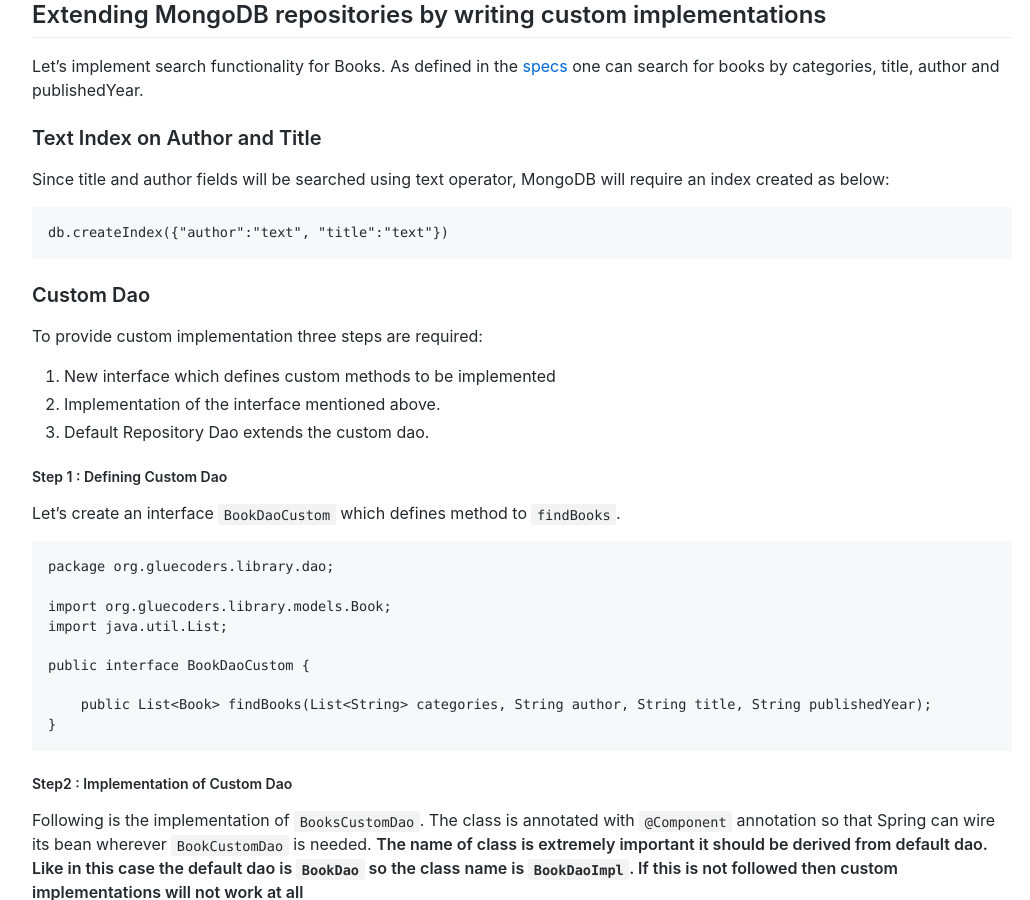
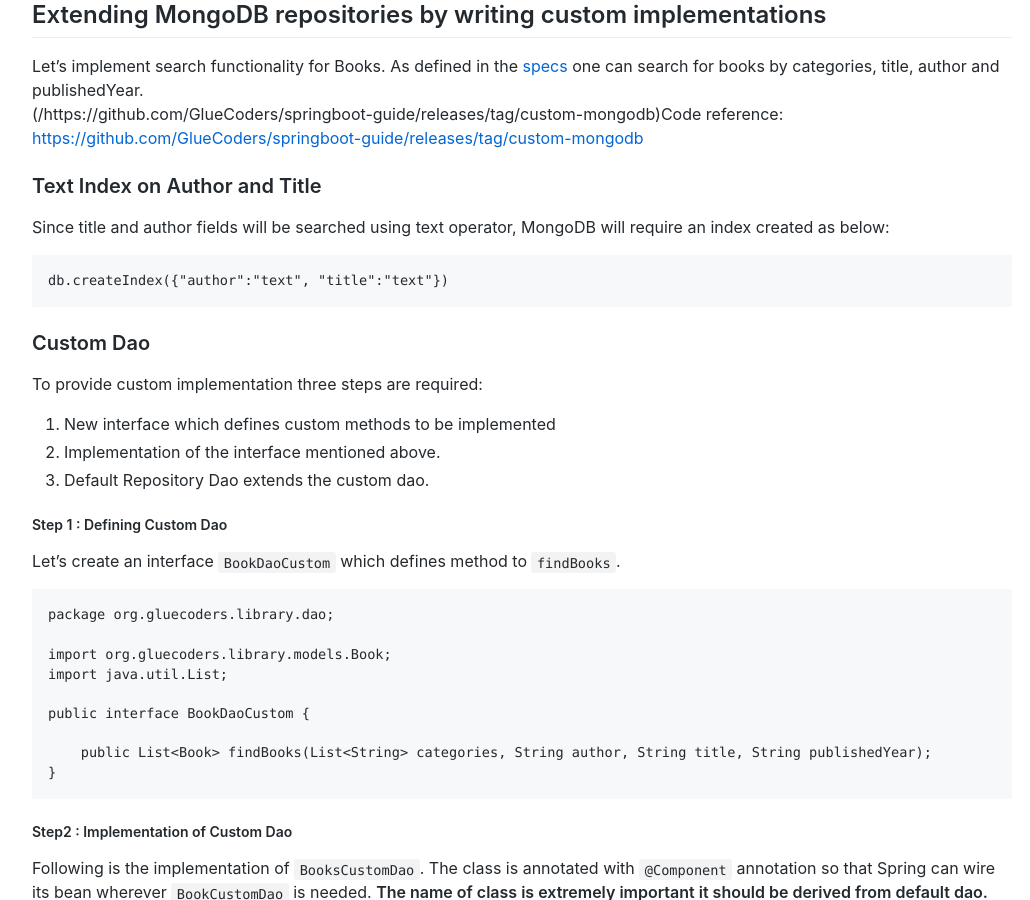
Before and after one commit to GlueCoders/springboot-guide-docs, a Jekyll site: the page built from custom-mongodb.md, in a window 1280 px wide and 900 px high. Shown: the whole window, without its empty margins (118-1148 px from the left). Built offline with Jekyll 4.4.1, drawn with Linux system fonts in a browser that asks for light colours; our own code applies the rules of GitHub Pages for plain Markdown files; comment, search, counter and statistics services are not loaded.

Commit message:
Updated custom-mongodb.md

```diff
--- a/custom-mongodb.md
+++ b/custom-mongodb.md
@@ -1,6 +1,7 @@
 ## Extending MongoDB repositories by writing custom implementations
 
 Let's implement search functionality for Books. As defined in the [specs](/domain-of-guide.md) one can search for books by categories, title, author and publishedYear.
+(/https://github.com/GlueCoders/springboot-guide/releases/tag/custom-mongodb)Code reference: [https://github.com/GlueCoders/springboot-guide/releases/tag/custom-mongodb](/https://github.com/GlueCoders/springboot-guide/releases/tag/custom-mongodb)
 
 ### Text Index on Author and Title
 Since title and author fields will be searched using text operator, MongoDB will require an index created as below:
```
